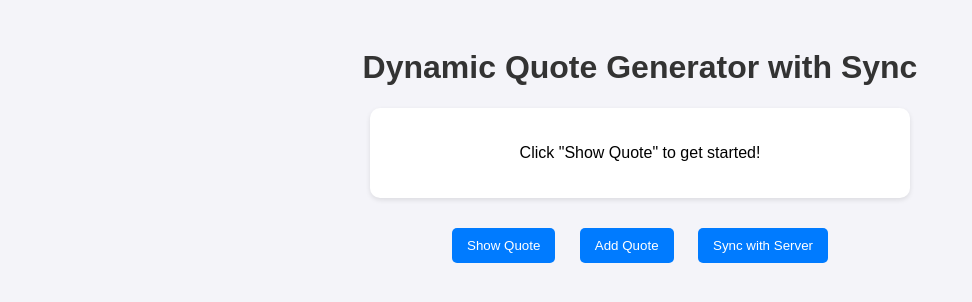
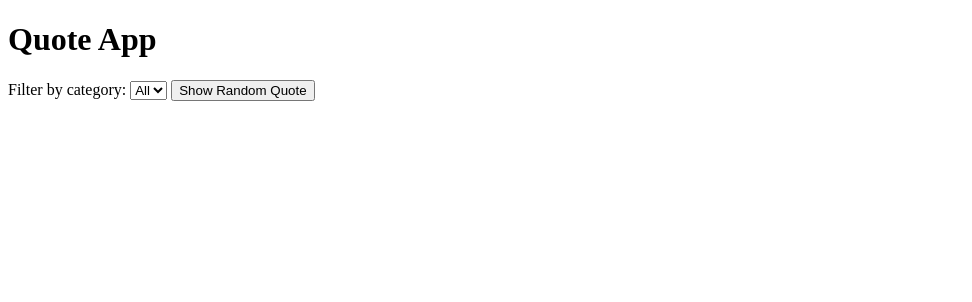
Before and after one commit to Judiedesigns/alx_fe_javascript, a plain HTML site: page dom-manipulation/index.html in a window 1280 px wide. Shown: the whole page, without its empty margins (0-972 px from the left). Drawn offline with Linux system fonts and the light colour scheme.

Commit message:
stage 4b

```diff
--- a/dom-manipulation/index.html
+++ b/dom-manipulation/index.html
@@ -3,59 +3,23 @@
 <head>
   <meta charset="UTF-8">
   <meta name="viewport" content="width=device-width, initial-scale=1.0">
-  <title>Dynamic Quote Generator with Sync</title>
-  <style>
-    body {
-      font-family: Arial, sans-serif;
-      background: #f4f4f9;
-      padding: 20px;
-      text-align: center;
-    }
-    h1 {
-      color: #333;
-    }
-    #quoteDisplay {
-      margin: 20px auto;
-      padding: 20px;
-      background: #fff;
-      border-radius: 10px;
-      box-shadow: 0px 2px 5px rgba(0,0,0,0.1);
-      max-width: 500px;
-    }
-    button {
-      margin: 10px;
-      padding: 10px 15px;
-      border: none;
-      background: #007BFF;
-      color: white;
-      border-radius: 5px;
-      cursor: pointer;
-    }
-    button:hover {
-      background: #0056b3;
-    }
-    #notification {
-      margin-top: 20px;
-      color: #e63946;
-      font-weight: bold;
-    }
-  </style>
+  <title>Quote App</title>
 </head>
 <body>
-  <h1>Dynamic Quote Generator with Sync</h1>
+  <h1>Quote App</h1>
 
-  <div id="quoteDisplay">
-    <p id="quoteText">Click "Show Quote" to get started!</p>
-    <p id="quoteAuthor"></p>
-  </div>
+  <!-- Dropdown filter -->
+  <label for="categoryFilter">Filter by category:</label>
+  <select id="categoryFilter">
+    <option value="all">All</option>
+  </select>
 
-  <button onclick="showQuote()">Show Quote</button>
-  <button onclick="addQuote()">Add Quote</button>
-  <button onclick="syncQuotes()">Sync with Server</button>
+  <!-- Button to show random quote -->
+  <button id="showQuoteBtn">Show Random Quote</button>
 
-  <p id="notification"></p>
+  <!-- Display area -->
+  <div id="quoteDisplay"></div>
 
-  <!-- Link to external JS -->
   <script src="script.js"></script>
 </body>
 </html>
```
